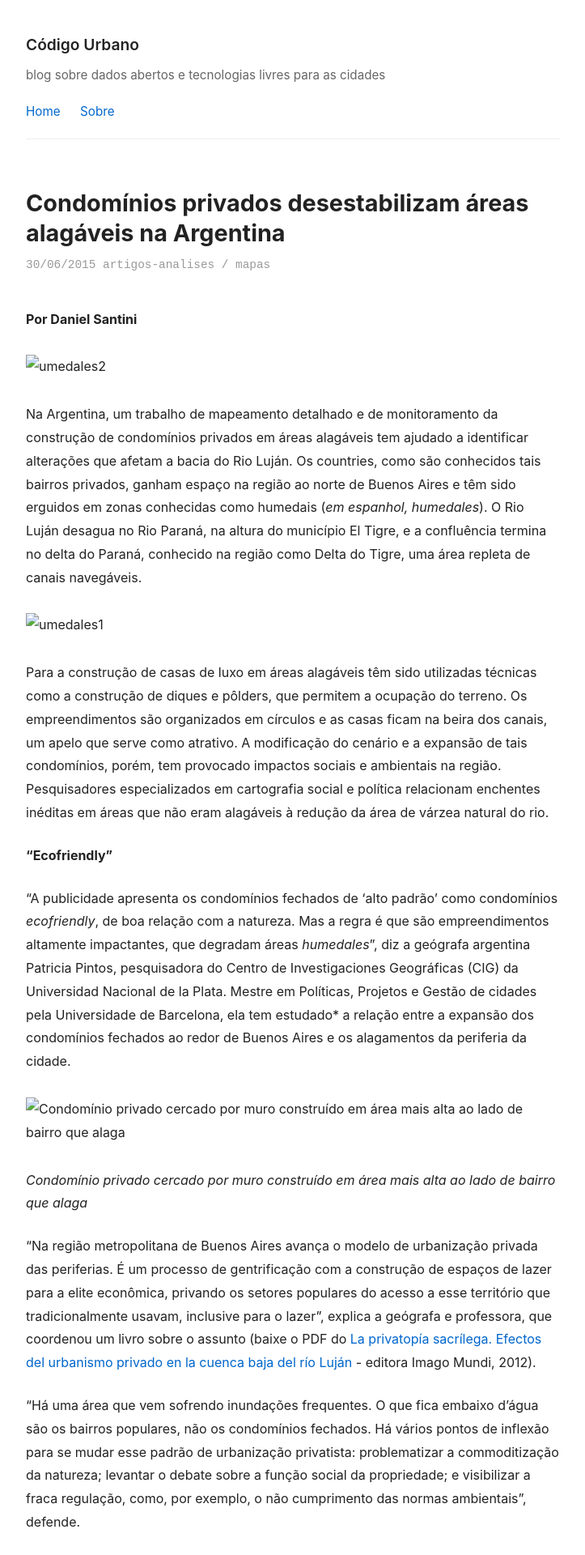
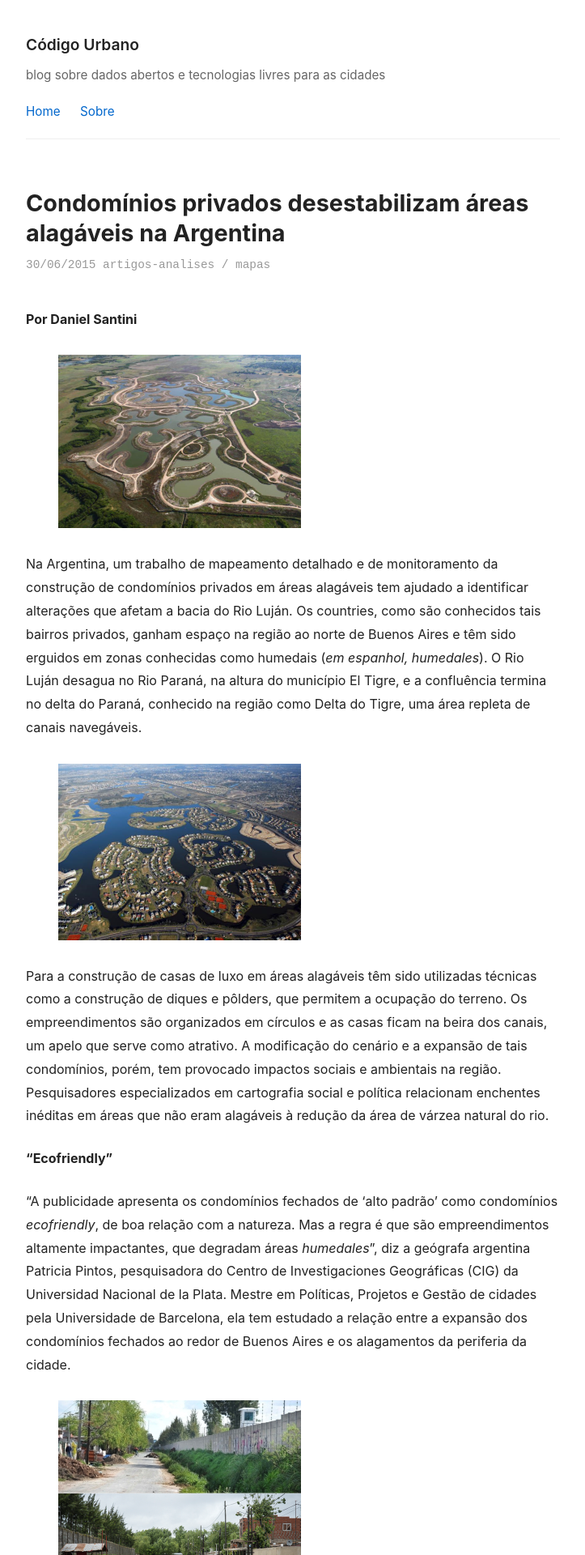
Before and after one commit to codigourbano/website, a Jekyll site: the page built from _posts/2015-06-30-condominios-privados-desestabilizam-areas-alagaveis-na-argentina.md, in a window 1280 px wide. Shown: the top 1920 px of the page at 81% size, without its empty margins (278-1001 px from the left). Built offline with Jekyll 4.4.1, drawn with Linux system fonts in a browser that asks for light colours; some of the changed text lies outside the part shown.

Commit message:
fix(post): Argentina condomínios — assets, OSM HTTPS, PDF archive
Restore umedales/contraste PNGs from Wayback; add GIF from live media;
figures with alts; fix estudado* typo; Pintos PDF via IA; wrap OSM embeds
in .embed-osm (HTTPS, titles, full-width); Rosa Luxemburgo https; replace
dead PPTX link with editors-note footer; responsive OSM iframe height.

Made-with: Cursor

```diff
--- a/_posts/2015-06-30-condominios-privados-desestabilizam-areas-alagaveis-na-argentina.md
+++ b/_posts/2015-06-30-condominios-privados-desestabilizam-areas-alagaveis-na-argentina.md
@@ -17,44 +17,75 @@ tags:
 
 **Por Daniel Santini**
 
-![umedales2](/assets/images/umedales2-300x214.png)
+<figure>
+
+<img src="/assets/images/umedales2-300x214.png" width="300" height="214" alt="Mapa: humedales e urbanização na bacia do Rio Luján" />
+
+</figure>
 
 Na Argentina, um trabalho de mapeamento detalhado e de monitoramento da construção de condomínios privados em áreas alagáveis tem ajudado a identificar alterações que afetam a bacia do Rio Luján. Os countries, como são conhecidos tais bairros privados, ganham espaço na região ao norte de Buenos Aires e têm sido erguidos em zonas conhecidas como humedais (_em espanhol, humedales_). O Rio Luján desagua no Rio Paraná, na altura do município El Tigre, e a confluência termina no delta do Paraná, conhecido na região como Delta do Tigre, uma área repleta de canais navegáveis.
 
-![umedales1](/assets/images/umedales1-300x218.png)
+<figure>
+
+<img src="/assets/images/umedales1-300x218.png" width="300" height="218" alt="Mapa: empreendimentos e canais em áreas úmidas" />
+
+</figure>
 
 Para a construção de casas de luxo em áreas alagáveis têm sido utilizadas técnicas como a construção de diques e pôlders, que permitem a ocupação do terreno. Os empreendimentos são organizados em círculos e as casas ficam na beira dos canais, um apelo que serve como atrativo. A modificação do cenário e a expansão de tais condomínios, porém, tem provocado impactos sociais e ambientais na região. Pesquisadores especializados em cartografia social e política relacionam enchentes inéditas em áreas que não eram alagáveis à redução da área de várzea natural do rio.
 
 **"Ecofriendly"**
 
-"A publicidade apresenta os condomínios fechados de 'alto padrão' como condomínios _ecofriendly_, de boa relação com a natureza. Mas a regra é que são empreendimentos altamente impactantes, que degradam áreas _humedales_", diz a geógrafa argentina Patricia Pintos, pesquisadora do Centro de Investigaciones Geográficas (CIG) da Universidad Nacional de la Plata. Mestre em Políticas, Projetos e Gestão de cidades pela Universidade de Barcelona, ela tem estudado* a relação entre a expansão dos condomínios fechados ao redor de Buenos Aires e os alagamentos da periferia da cidade.
+"A publicidade apresenta os condomínios fechados de 'alto padrão' como condomínios _ecofriendly_, de boa relação com a natureza. Mas a regra é que são empreendimentos altamente impactantes, que degradam áreas _humedales_", diz a geógrafa argentina Patricia Pintos, pesquisadora do Centro de Investigaciones Geográficas (CIG) da Universidad Nacional de la Plata. Mestre em Políticas, Projetos e Gestão de cidades pela Universidade de Barcelona, ela tem estudado a relação entre a expansão dos condomínios fechados ao redor de Buenos Aires e os alagamentos da periferia da cidade.
 
-![Condomínio privado cercado por muro construído em área mais alta ao lado de bairro que alaga](/assets/images/contraste-300x268.png)
+<figure>
 
-_Condomínio privado cercado por muro construído em área mais alta ao lado de bairro que alaga_
+<img src="/assets/images/contraste-300x268.png" width="300" height="268" alt="Condomínio privado cercado por muro em área mais alta ao lado de bairro alagado" />
 
-"Na região metropolitana de Buenos Aires avança o modelo de urbanização privada das periferias. É um processo de gentrificação com a construção de espaços de lazer para a elite econômica, privando os setores populares do acesso a esse território que tradicionalmente usavam, inclusive para o lazer", explica a geógrafa e professora, que coordenou um livro sobre o assunto (baixe o PDF do [La privatopía sacrílega. Efectos del urbanismo privado en la cuenca baja del río Luján](http://edicionesimagomundi.com/wp-content/uploads/2013/06/WEB_PINTOS.pdf) - editora Imago Mundi, 2012).
+<figcaption>
+
+Condomínio privado cercado por muro construído em área mais alta ao lado de bairro que alaga.
+
+</figcaption>
+
+</figure>
+
+"Na região metropolitana de Buenos Aires avança o modelo de urbanização privada das periferias. É um processo de gentrificação com a construção de espaços de lazer para a elite econômica, privando os setores populares do acesso a esse território que tradicionalmente usavam, inclusive para o lazer", explica a geógrafa e professora, que coordenou um livro sobre o assunto (baixe o PDF do [La privatopía sacrílega. Efectos del urbanismo privado en la cuenca baja del río Luján](https://web.archive.org/web/20190628234534/http://edicionesimagomundi.com/wp-content/uploads/2013/06/WEB_PINTOS.pdf) — editora Imago Mundi, 2012; link via Internet Archive porque o domínio da editora deixou de oferecer o arquivo diretamente).
 
 "Há uma área que vem sofrendo inundações frequentes. O que fica embaixo d'água são os bairros populares, não os condomínios fechados. Há vários pontos de inflexão para se mudar esse padrão de urbanização privatista: problematizar a commoditização da natureza; levantar o debate sobre a função social da propriedade; e visibilizar a fraca regulação, como, por exemplo, o não cumprimento das normas ambientais", defende.
 
 Na animação abaixo, feita a partir do levantamento de Patricia Pintos, é possível ver como a parte baixa da bacia do Rio Luján (cercada por uma linha amarela/verde) foi ocupada por tais empreendimentos privados (destacados em preto/amarelo). Em azul estão os rios e córregos e em vermelho as duas principais estradas que atravessam a região.
 
-![bloggif_558db2336d2a6](/assets/images/bloggif_558db2336d2a6.gif)
+<figure>
+
+<img src="/assets/images/bloggif_558db2336d2a6.gif" width="400" height="300" alt="Animação: ocupação de empreendimentos privados na bacia do Rio Luján (levantamento Patricia Pintos)" loading="lazy" />
+
+<figcaption><em>Fonte: levantamento cartográfico de Patricia Pintos (apresentação ao Código Urbano, 2015).</em></figcaption>
+
+</figure>
 
 **No mapa**
 
 No OpenStreetMap também é possível ver alguns dos condomínios construídos em áreas alagáveis. Confira e navegue pelos mapas:
 
-<iframe style="border: 1px solid black;" src="http://www.openstreetmap.org/export/embed.html?bbox=-58.920278549194336%2C-34.36490629178181%2C-58.85453224182128%2C-34.3263551661048&amp;layer=mapnik" width="600" height="350" frameborder="0" marginwidth="0" marginheight="0" scrolling="no"></iframe>
+<div class="embed-osm">
+<iframe title="OpenStreetMap — recorte 1, bacia do Rio Luján" src="https://www.openstreetmap.org/export/embed.html?bbox=-58.920278549194336%2C-34.36490629178181%2C-58.85453224182128%2C-34.3263551661048&amp;layer=mapnik"></iframe>
+</div>
 
-_[Ver Mapa Ampliado](http://www.openstreetmap.org/#map=14/-34.3456/-58.8874)_
+<p class="embed-osm-link"><a href="https://www.openstreetmap.org/#map=14/-34.3456/-58.8874">Ver mapa ampliado (OpenStreetMap)</a></p>
 
-<iframe style="border: 1px solid black;" src="http://www.openstreetmap.org/export/embed.html?bbox=-58.77634048461913%2C-34.36178884490385%2C-58.7105941772461%2C-34.32323628564968&amp;layer=mapnik" width="600" height="350" frameborder="0" marginwidth="0" marginheight="0" scrolling="no"></iframe>
+<div class="embed-osm">
+<iframe title="OpenStreetMap — recorte 2" src="https://www.openstreetmap.org/export/embed.html?bbox=-58.77634048461913%2C-34.36178884490385%2C-58.7105941772461%2C-34.32323628564968&amp;layer=mapnik"></iframe>
+</div>
 
-_[Ver Mapa Ampliado](http://www.openstreetmap.org/#map=14/-34.3425/-58.7435)_
+<p class="embed-osm-link"><a href="https://www.openstreetmap.org/#map=14/-34.3425/-58.7435">Ver mapa ampliado (OpenStreetMap)</a></p>
 
-<iframe style="border: 1px solid black;" src="http://www.openstreetmap.org/export/embed.html?bbox=-58.74372482299804%2C-34.438911555790376%2C-58.612232208251946%2C-34.36185969725728&amp;layer=mapnik" width="600" height="350" frameborder="0" marginwidth="0" marginheight="0" scrolling="no"></iframe>
+<div class="embed-osm">
+<iframe title="OpenStreetMap — recorte 3" src="https://www.openstreetmap.org/export/embed.html?bbox=-58.74372482299804%2C-34.438911555790376%2C-58.612232208251946%2C-34.36185969725728&amp;layer=mapnik"></iframe>
+</div>
 
-_[Ver Mapa Ampliado](http://www.openstreetmap.org/#map=13/-34.4004/-58.6780)_
+<p class="embed-osm-link"><a href="https://www.openstreetmap.org/#map=13/-34.4004/-58.6780">Ver mapa ampliado (OpenStreetMap)</a></p>
 
-_* As imagens e citações deste texto são parte da [apresentação](https://www.codigourbano.org/wp-content/uploads/2015/06/Charla-Maschwitz.pptx) feita pela pesquisadora Patricia Pintos durante o seminário "Bem Viver na cidade - perspectivas para o Brasil e o Cone Sul", realizado pela [Fundação Rosa Luxemburgo](http://rosaluxspba.org/) de 14 a 17 de junho de 2015 em Parelheiros, na grande São Paulo. A sistematização das falas da pesquisadora foi feita por Thaís Brianezi._
+<aside class="editors-note editors-note--footer" role="note">
+<p class="editors-note-kicker">Créditos da matéria</p>
+<p><em>As imagens e citações deste texto são parte de uma apresentação em PowerPoint da pesquisadora Patricia Pintos no seminário "Bem Viver na cidade — perspectivas para o Brasil e o Cone Sul", realizado pela <a href="https://rosaluxspba.org/">Fundação Rosa Luxemburgo</a> de 14 a 17 de junho de 2015 em Parelheiros, na grande São Paulo. O arquivo original da apresentação não está mais disponível no servidor do Código Urbano. A sistematização das falas da pesquisadora foi feita por Thaís Brianezi.</em></p>
+</aside>
--- a/assets/css/main.scss
+++ b/assets/css/main.scss
@@ -241,6 +241,29 @@ body {
   border: 0;
 }
 
+/* OpenStreetMap export embeds */
+.embed-osm {
+  width: 100%;
+  max-width: 100%;
+  margin: 1.25em 0 0.35em;
+  border: 1px solid #ccc;
+  border-radius: 2px;
+  overflow: hidden;
+  background: #f9f9f9;
+}
+
+.embed-osm iframe {
+  display: block;
+  width: 100%;
+  height: 350px;
+  border: 0;
+}
+
+.post-content .embed-osm-link {
+  margin: 0 0 1.25em;
+  font-size: 0.92em;
+}
+
 /* Post previous/next navigation */
 .post-nav {
   margin-top: 48px;
@@ -379,4 +402,8 @@ body {
     border-right: none;
     border-left: none;
   }
+
+  .embed-osm iframe {
+    height: 260px;
+  }
 }
```
Also changed, not shown: assets/images/contraste-300x268.png (added), assets/images/umedales1-300x218.png (added), assets/images/umedales2-300x214.png (added), 1 other file.
